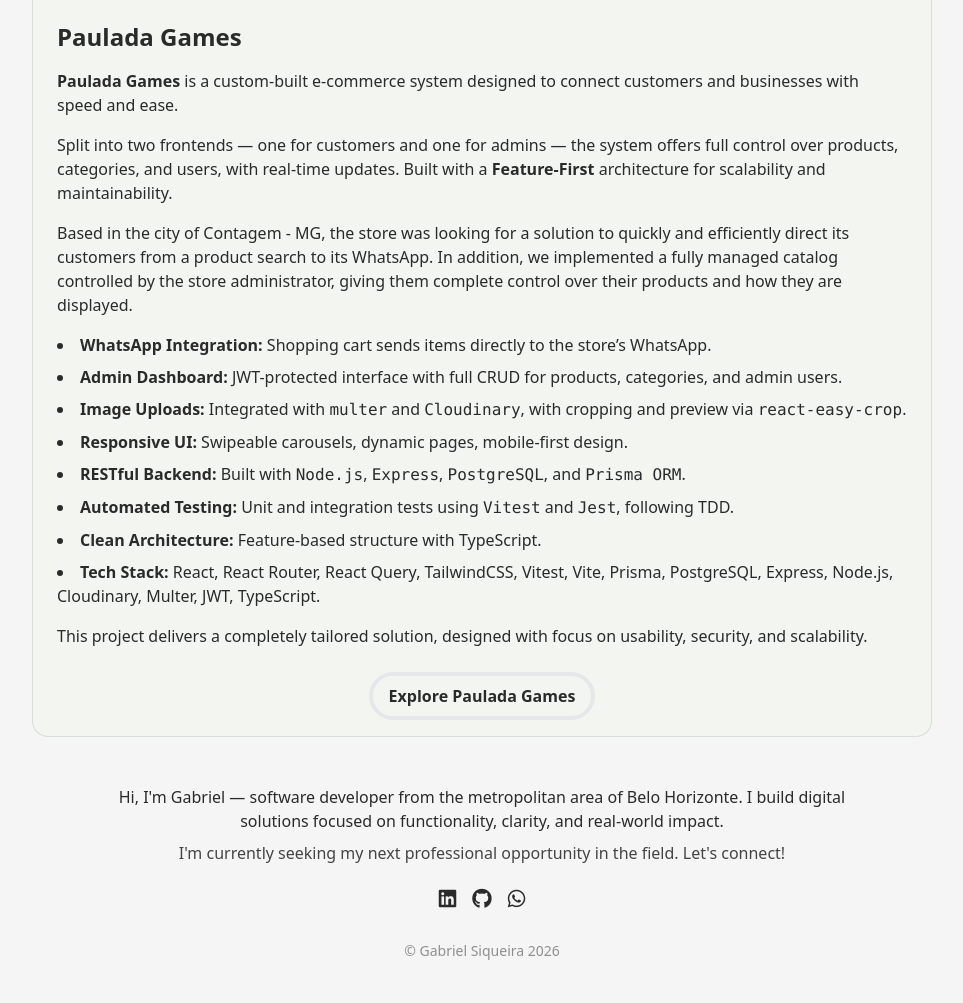
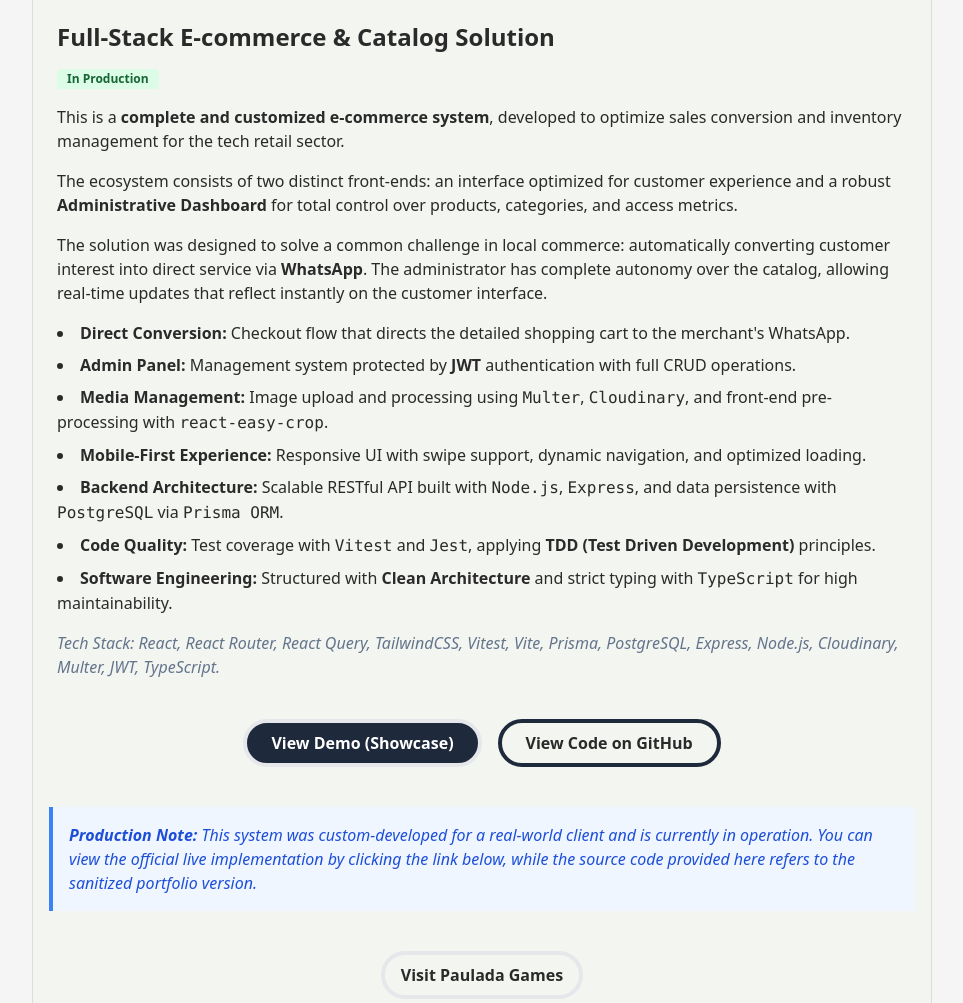
Before and after one commit to ToastedGMS/portfolio, a website: page english/index.html in a window 1280 px wide. Shown: the part 1329-2332 px from the top of the page, without its empty margins (158-1121 px from the left). Before the commit the page ends 2298 px from the top, so only its background shows below. Drawn offline with nearby package versions, Linux system fonts and the light colour scheme.

Commit message:
fix: enhance project description and update links in index.html

```diff
--- a/english/index.html
+++ b/english/index.html
@@ -25,7 +25,11 @@
 			name="description"
 			content="Portfolio website of Gabriel Siqueira, a software developer specializing in modern, scalable digital solutions."
 		/>
-		<link rel="icon" href="https://gabrielsiqueira.dev/images/favicon.ico" type="image/x-icon" />
+		<link
+			rel="icon"
+			href="https://gabrielsiqueira.dev/images/favicon.ico"
+			type="image/x-icon"
+		/>
 		<link
 			rel="stylesheet"
 			href="https://cdnjs.cloudflare.com/ajax/libs/font-awesome/6.7.2/css/all.min.css"
@@ -270,79 +274,116 @@
 							</button>
 						</div>
 
-						<!-- Project description -->
 						<div class="flex flex-col gap-4 text-sm sm:text-base px-2">
-							<h2 class="text-xl sm:text-2xl font-bold">Paulada Games</h2>
+							<h2 class="text-xl sm:text-2xl font-bold">
+								Full-Stack E-commerce & Catalog Solution
+							</h2>
+
+							<span
+								class="bg-green-100 text-green-800 text-xs font-semibold mr-2 px-2.5 py-0.5 rounded w-fit"
+							>
+								In Production
+							</span>
+
 							<p>
-								<strong>Paulada Games</strong> is a custom-built e-commerce
-								system designed to connect customers and businesses with speed
-								and ease.
+								This is a
+								<strong>complete and customized e-commerce system</strong>,
+								developed to optimize sales conversion and inventory management
+								for the tech retail sector.
 							</p>
+
 							<p>
-								Split into two frontends — one for customers and one for admins
-								— the system offers full control over products, categories, and
-								users, with real-time updates. Built with a
-								<strong>Feature-First</strong> architecture for scalability and
-								maintainability.
+								The ecosystem consists of two distinct front-ends: an interface
+								optimized for customer experience and a robust
+								<strong>Administrative Dashboard</strong> for total control over
+								products, categories, and access metrics.
 							</p>
+
 							<p>
-								Based in the city of Contagem - MG, the store was looking for a
-								solution to quickly and efficiently direct its customers from a
-								product search to its WhatsApp. In addition, we implemented a
-								fully managed catalog controlled by the store administrator,
-								giving them complete control over their products and how they
-								are displayed.
+								The solution was designed to solve a common challenge in local
+								commerce: automatically converting customer interest into direct
+								service via <strong>WhatsApp</strong>. The administrator has
+								complete autonomy over the catalog, allowing real-time updates
+								that reflect instantly on the customer interface.
 							</p>
 
 							<ul class="list-disc list-inside space-y-2">
 								<li>
-									<strong>WhatsApp Integration:</strong> Shopping cart sends
-									items directly to the store’s WhatsApp.
+									<strong>Direct Conversion:</strong> Checkout flow that directs
+									the detailed shopping cart to the merchant's WhatsApp.
 								</li>
 								<li>
-									<strong>Admin Dashboard:</strong> JWT-protected interface with
-									full CRUD for products, categories, and admin users.
+									<strong>Admin Panel:</strong> Management system protected by
+									<strong>JWT</strong> authentication with full CRUD operations.
 								</li>
 								<li>
-									<strong>Image Uploads:</strong> Integrated with
-									<code>multer</code> and <code>Cloudinary</code>, with cropping
-									and preview via <code>react-easy-crop</code>.
+									<strong>Media Management:</strong> Image upload and processing
+									using <code>Multer</code>, <code>Cloudinary</code>, and
+									front-end pre-processing with <code>react-easy-crop</code>.
 								</li>
 								<li>
-									<strong>Responsive UI:</strong> Swipeable carousels, dynamic
-									pages, mobile-first design.
+									<strong>Mobile-First Experience:</strong> Responsive UI with
+									swipe support, dynamic navigation, and optimized loading.
 								</li>
 								<li>
-									<strong>RESTful Backend:</strong> Built with
-									<code>Node.js</code>, <code>Express</code>,
-									<code>PostgreSQL</code>, and <code>Prisma ORM</code>.
+									<strong>Backend Architecture:</strong> Scalable RESTful API
+									built with <code>Node.js</code>, <code>Express</code>, and
+									data persistence with <code>PostgreSQL</code> via
+									<code>Prisma ORM</code>.
 								</li>
 								<li>
-									<strong>Automated Testing:</strong> Unit and integration tests
-									using <code>Vitest</code> and <code>Jest</code>, following
-									TDD.
+									<strong>Code Quality:</strong> Test coverage with
+									<code>Vitest</code> and <code>Jest</code>, applying
+									<strong>TDD (Test Driven Development)</strong> principles.
 								</li>
 								<li>
-									<strong>Clean Architecture:</strong> Feature-based structure
-									with TypeScript.
-								</li>
-								<li>
-									<strong>Tech Stack:</strong> React, React Router, React Query,
-									TailwindCSS, Vitest, Vite, Prisma, PostgreSQL, Express,
-									Node.js, Cloudinary, Multer, JWT, TypeScript.
+									<strong>Software Engineering:</strong> Structured with
+									<strong>Clean Architecture</strong> and strict typing with
+									<code>TypeScript</code> for high maintainability.
 								</li>
 							</ul>
-							<p>
-								This project delivers a completely tailored solution, designed
-								with focus on usability, security, and scalability.
+
+							<p class="italic text-slate-500">
+								Tech Stack: React, React Router, React Query, TailwindCSS,
+								Vitest, Vite, Prisma, PostgreSQL, Express, Node.js, Cloudinary,
+								Multer, JWT, TypeScript.
 							</p>
 						</div>
+
+						<div class="flex flex-wrap gap-4 mt-4">
+							<a
+								href="https://catalog-front-production.up.railway.app/"
+								target="_blank"
+								class="border-4 px-6 py-2 rounded-3xl font-bold bg-slate-800 text-white hover:bg-slate-700 hover:shadow-lg transition-all"
+							>
+								View Demo (Showcase)
+							</a>
+							<a
+								href="https://github.com/ToastedGMS/catalog-front"
+								target="_blank"
+								class="border-4 border-slate-800 px-6 py-2 rounded-3xl font-bold hover:bg-slate-100 hover:shadow-lg transition-all"
+							>
+								View Code on GitHub
+							</a>
+						</div>
+
+						<p
+							class="bg-blue-50 border-l-4 border-blue-500 p-4 text-blue-700 my-4 italic"
+						>
+							<strong>Production Note:</strong> This system was custom-developed
+							for a real-world client and is currently in operation. You can
+							view the official live implementation by clicking the link below,
+							while the source code provided here refers to the sanitized
+							portfolio version.
+						</p>
+
 						<a
 							href="https://www.pauladagames.com.br"
 							target="_blank"
 							class="border-4 px-4 py-2 rounded-3xl font-bold hover:bg-slate-200 hover:shadow-lg"
-							>Explore Paulada Games</a
 						>
+							Visit Paulada Games
+						</a>
 					</article>
 				</div>
 			</section>
```
Also changed, not shown: index.html (+85 -38 lines).
